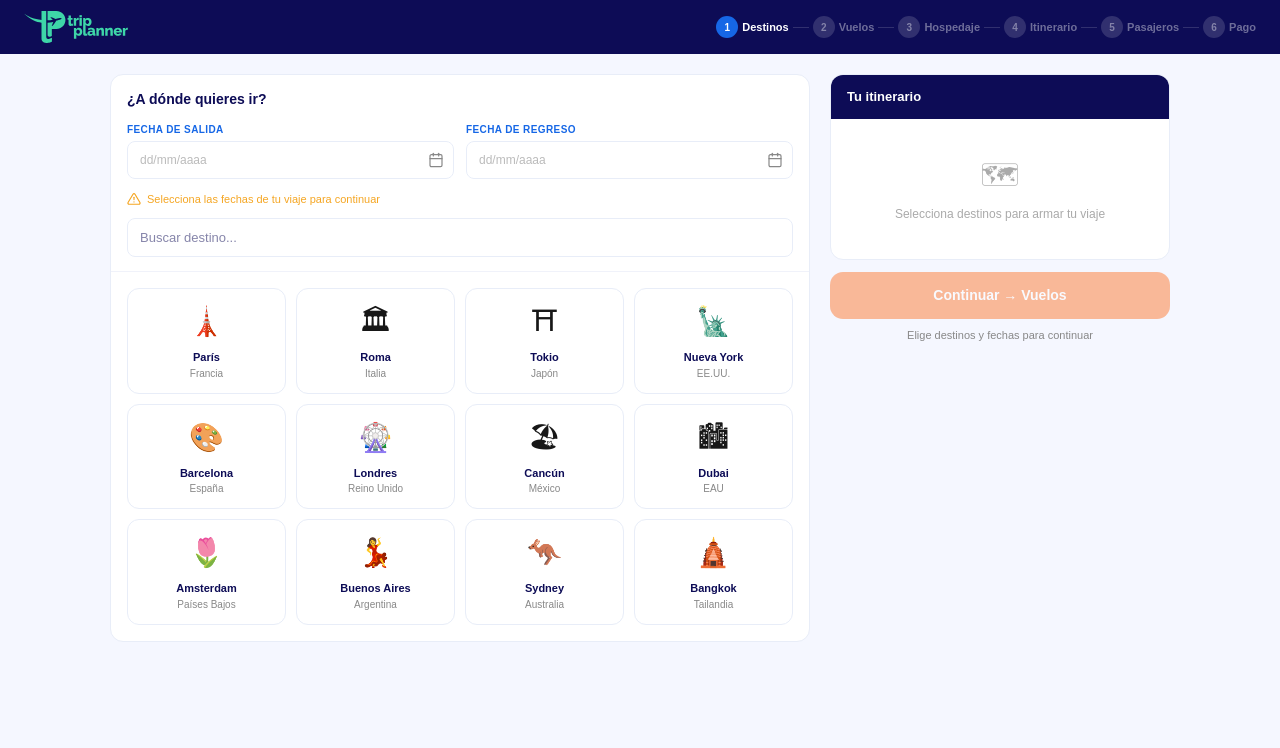
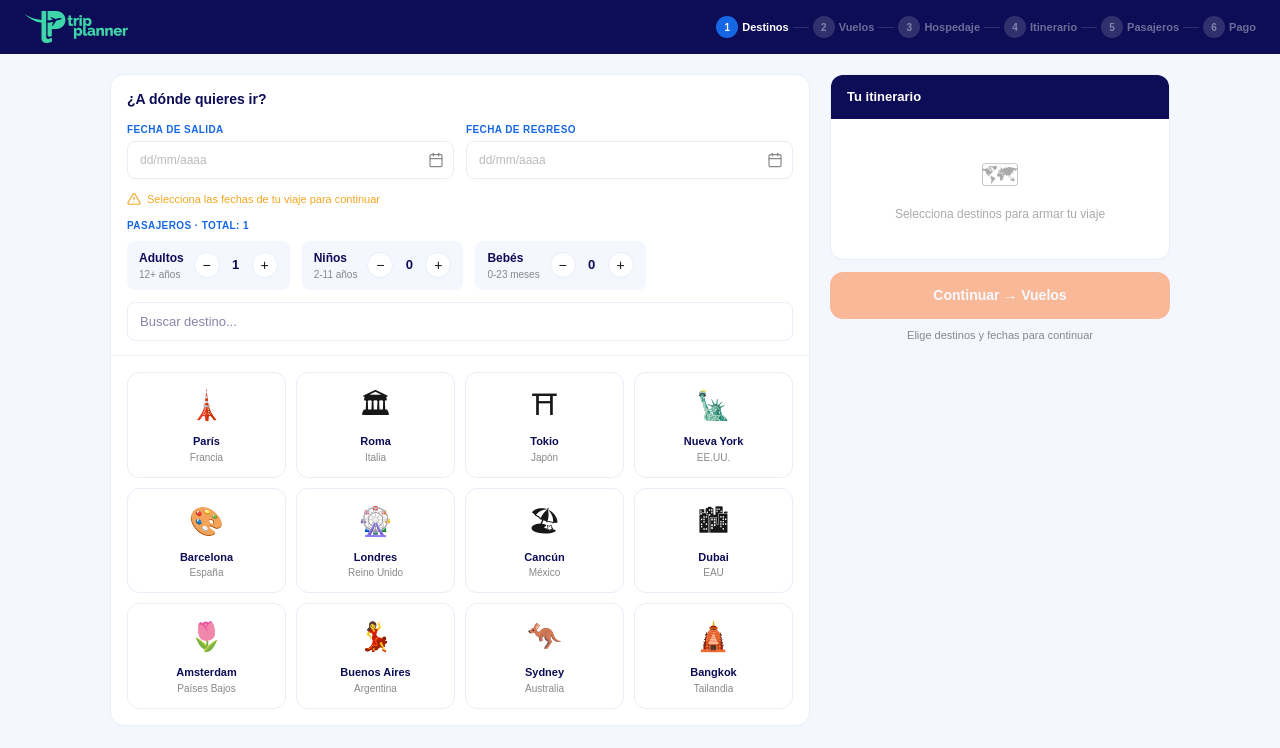
Before and after one commit to barreradionisio/trip-planner, a Next.js app: page /destinos in a window 1280 px wide. Shown: the top 748 px of the page. Built offline with nearby package versions, Linux system fonts and the light colour scheme.

Commit message:
selector pasajeros en destinos y fix emoji advertencia

```diff
--- a/app/destinos/page.tsx
+++ b/app/destinos/page.tsx
@@ -42,6 +42,8 @@ export default function Destinos() {
   const [fechaSalida, setFechaSalida] = useState("");
   const [fechaRegreso, setFechaRegreso] = useState("");
   const [mostrarResumen, setMostrarResumen] = useState(false);
+  const [pasajeros, setPasajeros] = useState({ adultos: 1, ninos: 0, bebes: 0 });
+const totalPasajeros = pasajeros.adultos + pasajeros.ninos + pasajeros.bebes;
   const salidaRef = useRef<HTMLInputElement>(null);
   const regresoRef = useRef<HTMLInputElement>(null);
 
@@ -277,6 +279,29 @@ export default function Destinos() {
   Selecciona las fechas de tu viaje para continuar
 </div>
                 )}
+                {/* PASAJEROS */}
+<div style={{ marginBottom: "12px" }}>
+  <div style={{ fontSize: "10px", fontWeight: "700", color: "#1667E6", textTransform: "uppercase", letterSpacing: "0.4px", marginBottom: "8px" }}>Pasajeros · Total: {totalPasajeros}</div>
+  <div style={{ display: "flex", gap: "12px", flexWrap: "wrap" }}>
+    {[
+      { label: "Adultos", sub: "12+ años", key: "adultos", min: 1 },
+      { label: "Niños", sub: "2-11 años", key: "ninos", min: 0 },
+      { label: "Bebés", sub: "0-23 meses", key: "bebes", min: 0 },
+    ].map(p => (
+      <div key={p.key} style={{ display: "flex", alignItems: "center", gap: "10px", background: "#f5f7ff", borderRadius: "8px", padding: "8px 12px" }}>
+        <div>
+          <div style={{ fontWeight: "700", fontSize: "12px", color: "#0D0C56" }}>{p.label}</div>
+          <div style={{ fontSize: "10px", color: "#888" }}>{p.sub}</div>
+        </div>
+        <div style={{ display: "flex", alignItems: "center", gap: "8px" }}>
+          <button onClick={() => setPasajeros(prev => ({ ...prev, [p.key]: Math.max(p.min, (prev as any)[p.key] - 1) }))} style={{ width: "26px", height: "26px", borderRadius: "50%", border: "1.5px solid #e8edf8", background: "#fff", cursor: "pointer", fontSize: "14px", display: "flex", alignItems: "center", justifyContent: "center", fontFamily: "Montserrat, sans-serif" }}>−</button>
+          <span style={{ fontWeight: "700", fontSize: "13px", color: "#0D0C56", minWidth: "16px", textAlign: "center" }}>{(pasajeros as any)[p.key]}</span>
+          <button onClick={() => setPasajeros(prev => ({ ...prev, [p.key]: (prev as any)[p.key] + 1 }))} style={{ width: "26px", height: "26px", borderRadius: "50%", border: "1.5px solid #e8edf8", background: "#fff", cursor: "pointer", fontSize: "14px", display: "flex", alignItems: "center", justifyContent: "center", fontFamily: "Montserrat, sans-serif" }}>+</button>
+        </div>
+      </div>
+    ))}
+  </div>
+</div>
                 <input placeholder="Buscar destino..." value={busqueda} onChange={e => setBusqueda(e.target.value)} className="dest-buscar" />
               </div>
 
```
